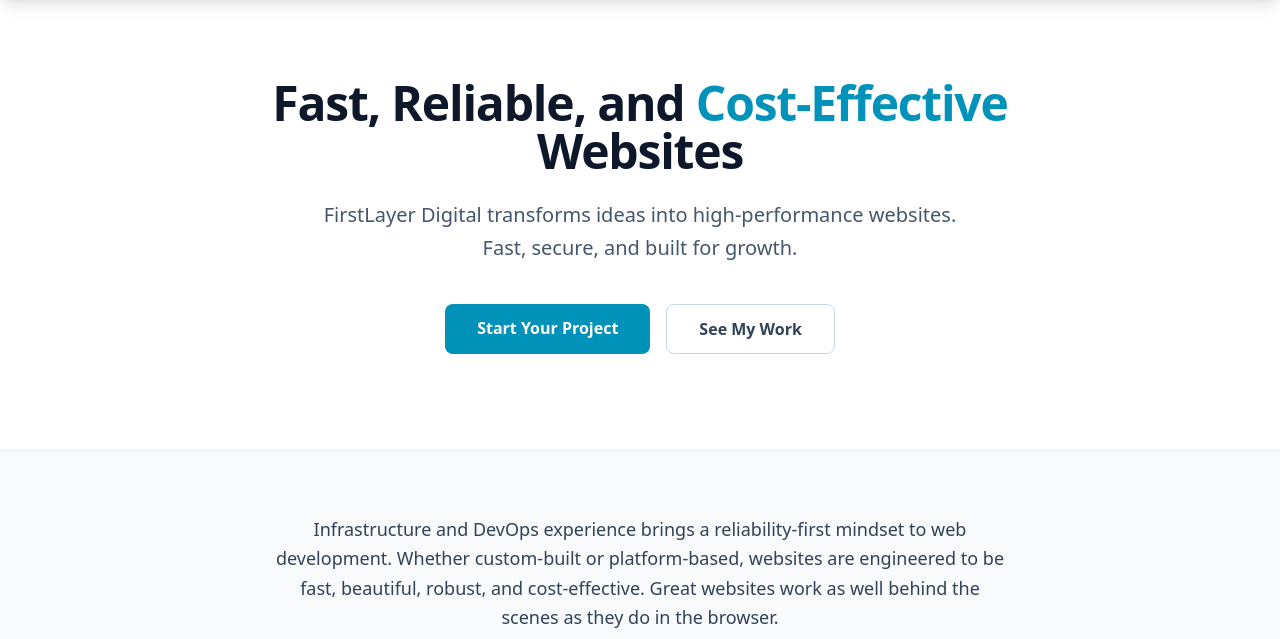
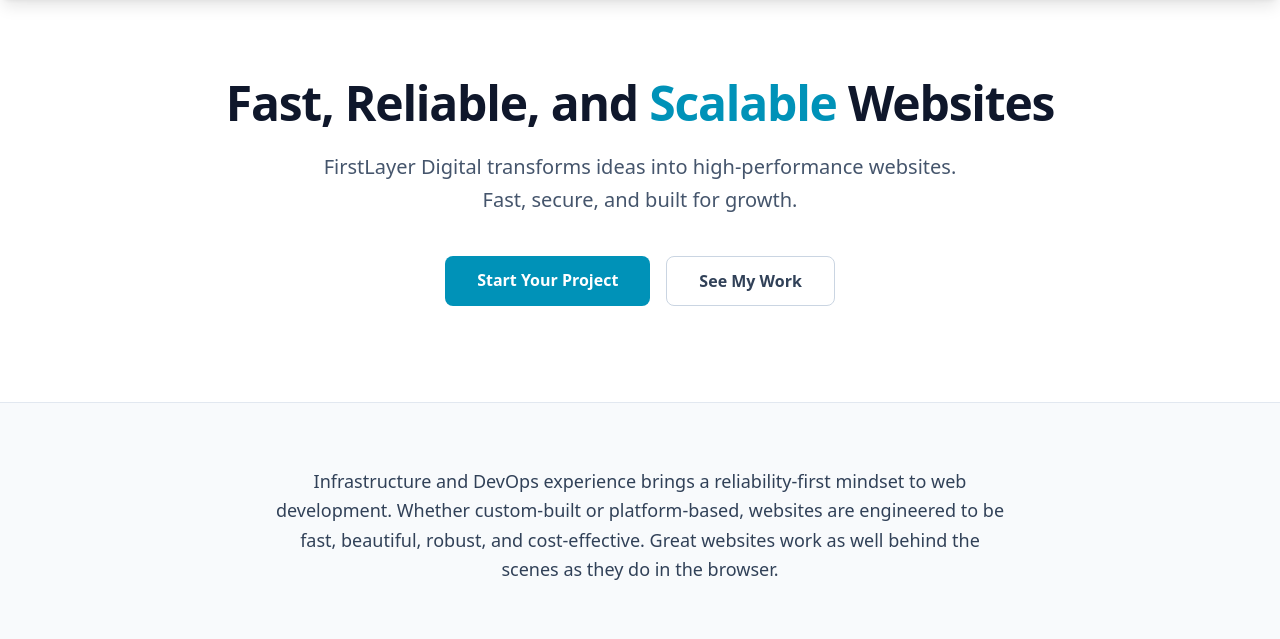
Before and after one commit to firstlayerdigital/first-layer-website, an Astro site: page / in a window 1280 px wide. Shown: the part 161-800 px from the top of the page. Built offline with nearby package versions, Linux system fonts and the light colour scheme; Astro itself is replaced by a stand-in of ours.

Commit message:
Adjusted home page formatting.

```diff
--- a/src/pages/index.astro
+++ b/src/pages/index.astro
@@ -7,7 +7,7 @@ import ProjectCard from '../components/ProjectCard.astro';
 	<main>
 		<section class="max-w-4xl mx-auto mt-20 text-center px-4 mb-24">
 			<h1 class="text-5xl font-extrabold tracking-tight text-slate-900 mb-6">
-				Fast, Reliable, and <span class="text-cyan-600">Cost-Effective</span> Websites
+				Fast, Reliable, and <span class="text-cyan-600">Scalable</span> Websites
 			</h1>
 
 			<p class="text-xl text-slate-600 mb-10 leading-relaxed max-w-2xl mx-auto">
```
